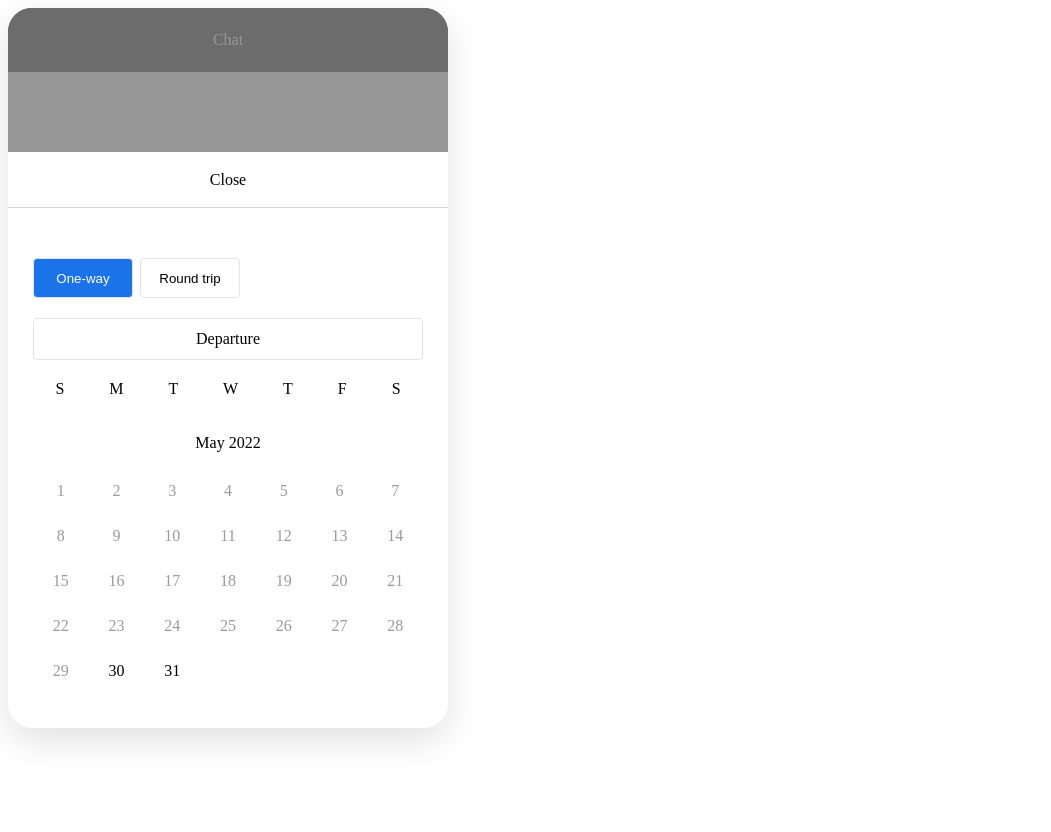
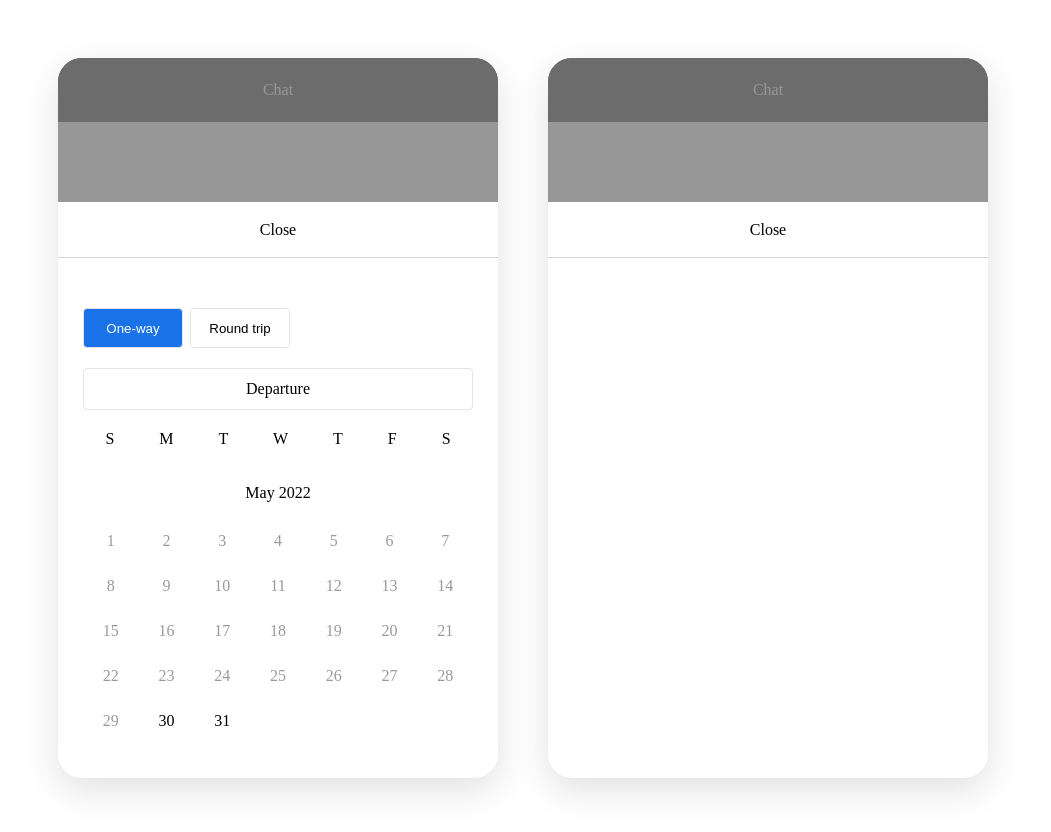
Before and after one commit to amit-khoros/demo-ui, a React (Create React App) app: page / in a window 1280 px wide. Shown: the top 832 px of the page, without its empty margins (0-1051 px from the left). Before the commit the page ends 800 px from the top, so only its background shows below. Built offline with nearby package versions, Linux system fonts and the light colour scheme.

Commit message:
fluid styling added for Home Component

```diff
--- a/src/App.js
+++ b/src/App.js
@@ -1,18 +1,24 @@
 import React from 'react';
 import { Routes, Route } from 'react-router-dom';
+import styled from 'styled-components/macro';
 
 import Home from 'containers/Home';
 import Scheduler from 'containers/Scheduler';
 
+const Container = styled.div`
+  display: flex;
+  padding: 50px;
+`;
+
 function App() {
   return (
-    <div className="App">
+    <Container>
       <Routes>
         <Route path="/" element={<Home />} />
         <Route path="/kroo/scheduler" element={<Scheduler />} />
         <Route path="*" element={<Home />} />
       </Routes>
-    </div>
+    </Container>
   );
 }
 
--- a/src/components/calendar/Calendar.js
+++ b/src/components/calendar/Calendar.js
@@ -140,12 +140,17 @@ const Day = ({ month, handleClick }) => {
             year
         };
 
-        let { highlight, active } = getStyles({departureDate, returnDate, currentDate, isRoundTrip});
+        const { highlight, active } = getStyles({departureDate, returnDate, currentDate, isRoundTrip});
+        const _handleClick = () => {
+            if(!disabled) {
+                handleClick({date, month, year})
+            }
+        };
 
         return (
             <DayBox
                 key= {date+''+year}
-                onClick= {() => handleClick({date, month, year})}
+                onClick= {_handleClick}
                 highlight= {highlight}
                 active= {active}
                 disabled= {disabled}
--- a/src/components/chatShell/chatShell.css
+++ b/src/components/chatShell/chatShell.css
@@ -7,6 +7,8 @@
     box-shadow: 0 12px 36px 0 rgb(0 0 0 / 12%);
     border-radius: 24px;
     position: relative;
+    margin-right: 50px;
+    margin-bottom: 60px;
 }
 
 header {
--- a/src/containers/Home.js
+++ b/src/containers/Home.js
@@ -1,15 +1,30 @@
 import React from 'react';
+import styled from 'styled-components/macro';
 
 import ChatShell from 'components/chatShell/ChatShell';
 import Scheduler from 'containers/Scheduler';
 
+const FlexBox = styled.div`
+  display: flex;
+  flex-wrap: wrap;
+`;
+
+
 const Home = () => {
   return (
-    <div>
+    <FlexBox>
         <ChatShell>
             <Scheduler />
         </ChatShell>
-    </div>
+        <ChatShell>
+        {
+          /**
+          *
+          * custom component
+          */
+        }
+        </ChatShell>
+    </FlexBox>
   )
 };
 
```
